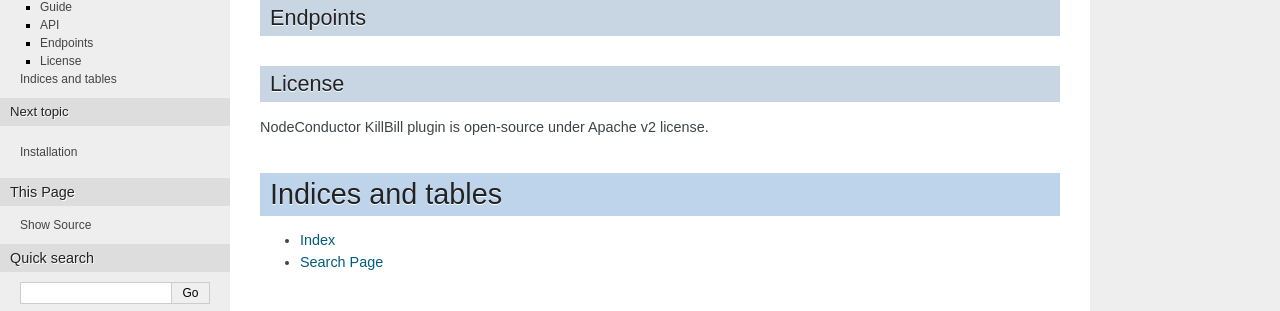
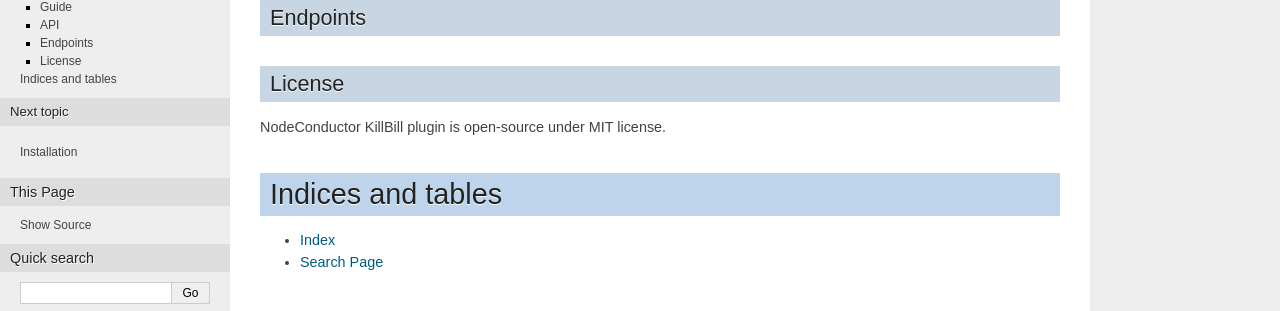
Before and after one commit to opennode/waldur-killbill, a Sphinx documentation site: the page built from docs/index.rst, in a window 1280 px wide. Shown: the part 451-762 px from the top of the page. Built offline with Sphinx 7.4.7, drawn with Linux system fonts in a browser that asks for light colours; pages that are not in the unit, such as notebooks, are missing from menus; the version number is read from the project's files by our own code.

Commit message:
Change license to MIT
        - OPS-213

```diff
--- a/docs/index.rst
+++ b/docs/index.rst
@@ -32,7 +32,7 @@ Endpoints
 License
 -------
 
-NodeConductor KillBill plugin is open-source under Apache v2 license.
+NodeConductor KillBill plugin is open-source under MIT license.
 
 Indices and tables
 ==================
--- a/setup.py
+++ b/setup.py
@@ -42,6 +42,6 @@ setup(
         'Intended Audience :: Developers',
         'Intended Audience :: System Administrators',
         'Operating System :: OS Independent',
-        'License :: OSI Approved :: Apache Software License',
+        'License :: OSI Approved :: MIT License',
     ],
 )
```
Also changed, not shown: LICENSE.md, 1 other file.
